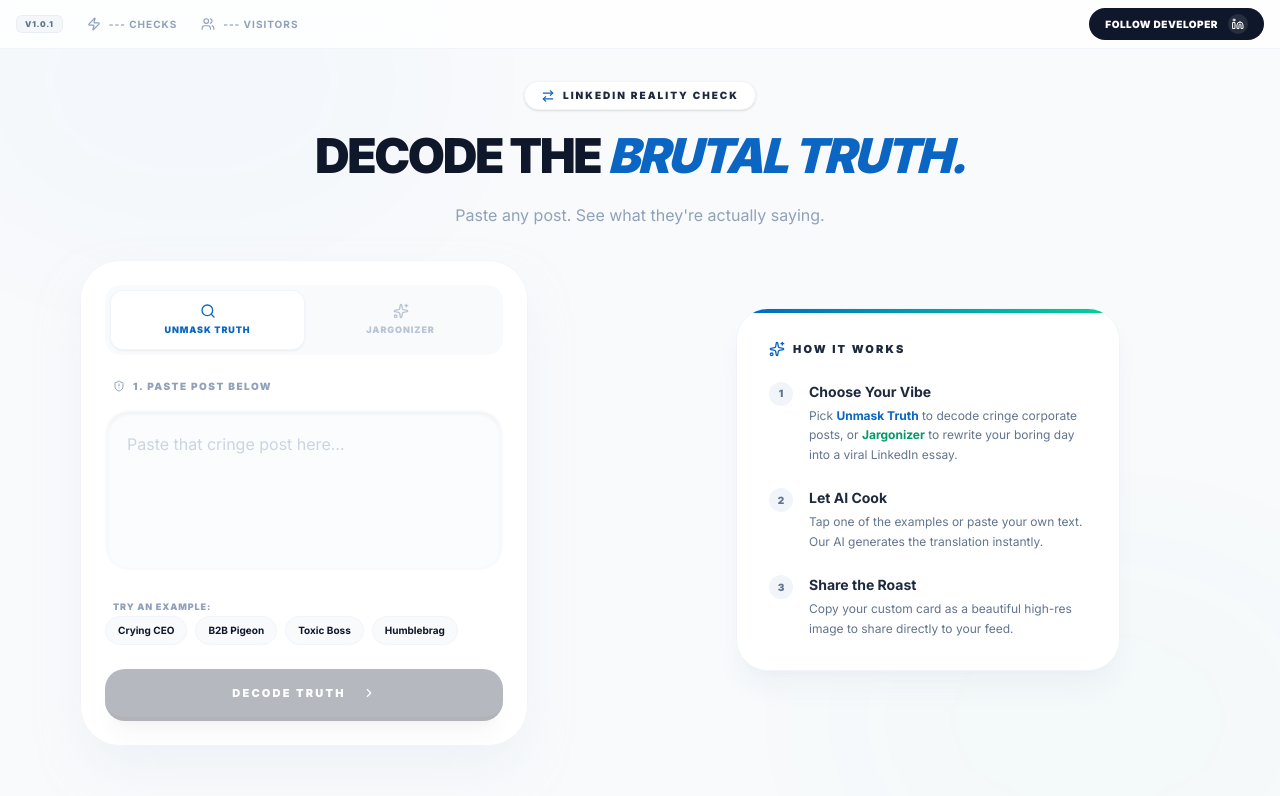
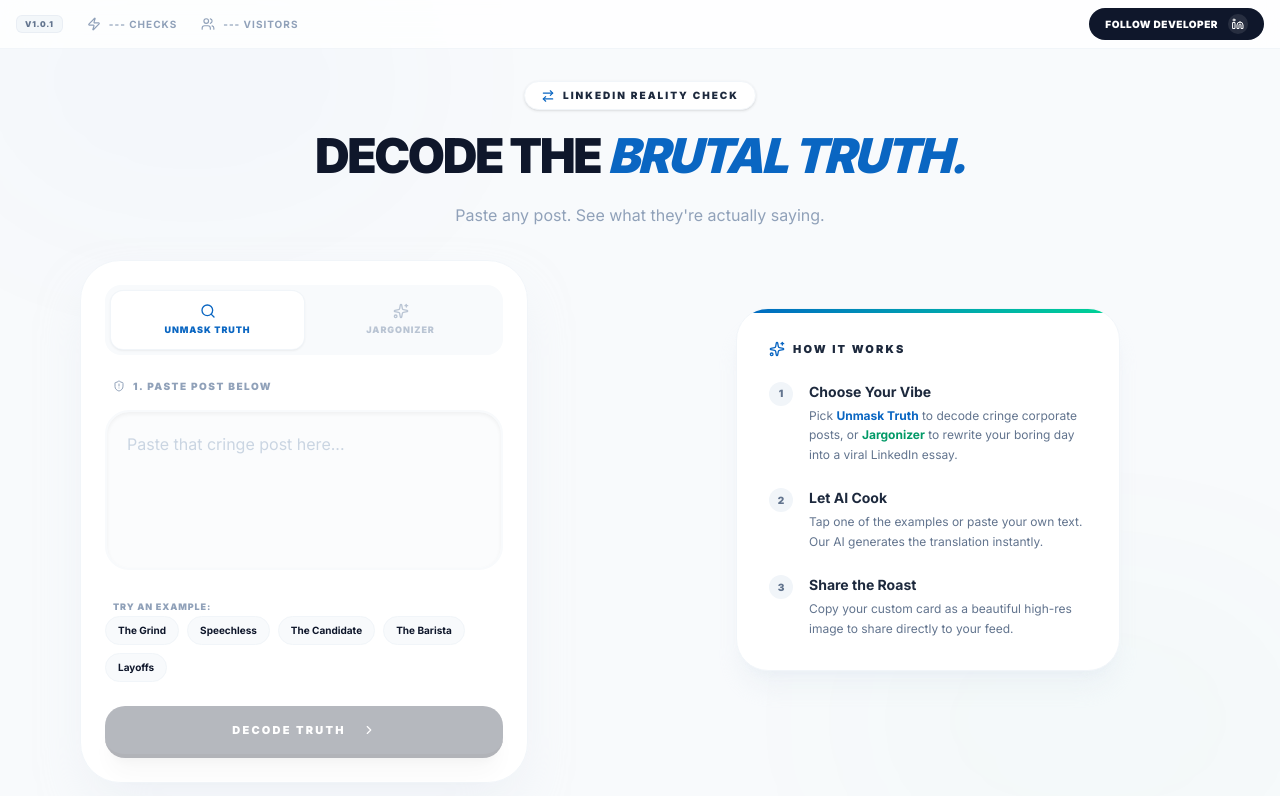
Before and after one commit to asalam05/LinkedIn-Reality, a React (Vite) app: page / in a window 1280 px wide. Shown: the top 796 px of the page. Built offline with nearby package versions, Linux system fonts and the light colour scheme; no server answers; what groq-sdk would draw is missing.

Commit message:
feat: add user selected cringe LinkedIn scenarios to reality check presets

```diff
--- a/src/App.tsx
+++ b/src/App.tsx
@@ -255,10 +255,11 @@
                     <span className="text-[9px] font-black uppercase tracking-widest text-slate-400 ml-2">Try an Example:</span>
                     <div className="flex flex-wrap gap-2">
                        {(mode === 'toReality' ? [
-                        { label: "Crying CEO", text: "Today was the hardest day of my life. I had to let go of 10% of our family. Here's a selfie of me crying." },
-                        { label: "B2B Pigeon", text: "I watched a pigeon eat a French fry today. Here's what that taught me about B2B SaaS sales funnels." },
-                        { label: "Toxic Boss", text: "If you aren't thinking about our quarterly KPIs during your weekend off, do you even care about our mission?" },
-                        { label: "Humblebrag", text: "So incredibly humbled and honored to announce I've been recognized as a Top Visionary Leader under 30." },
+                        { label: "The Grind", text: "While you were sleeping this weekend, I was closing 3 deals. Sleep is just time you're not using to outwork your competition." },
+                        { label: "Speechless", text: "I'm so incredibly humbled, honored, and completely speechless to announce I've been recognized as a Top 5 Global Visionary Leader." },
+                        { label: "The Candidate", text: "A candidate sent me a cold email. I ignored it. He then camped outside my office for 3 days. That relentless dedication is why I hired him." },
+                        { label: "The Barista", text: "The barista got my order wrong. Instead of complaining, I helped her restructure the café's supply chain. Here's what she taught me about B2B SaaS." },
+                        { label: "Layoffs", text: "It breaks my heart to announce we are parting ways with 15% of our exceptional family to optimize our strategic realignment and preserve runway." },
                       ] : [
                         { label: "Hired", text: "I just got hired at a tech startup." },
                         { label: "Wrote Email", text: "I finally replied to that email." },
```
